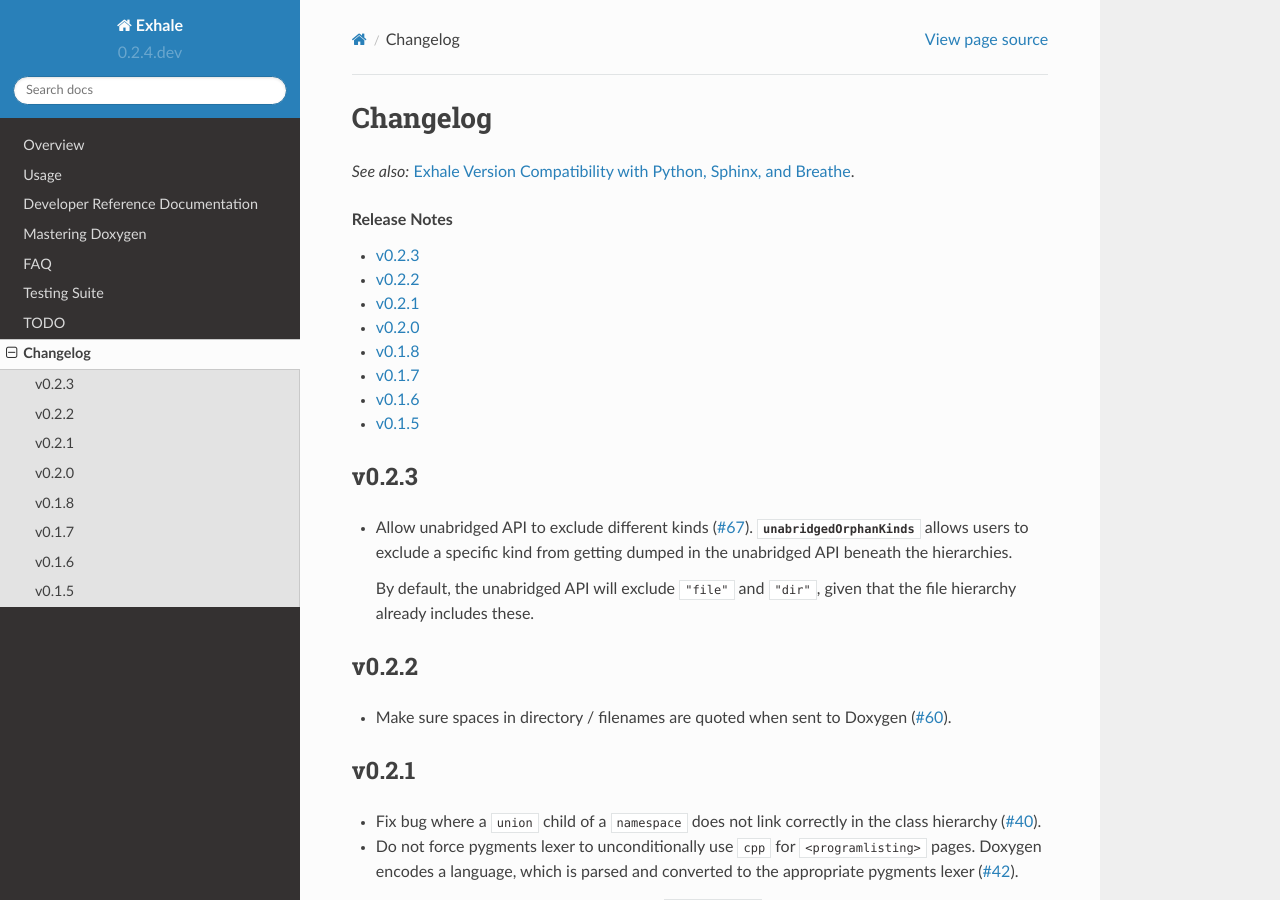
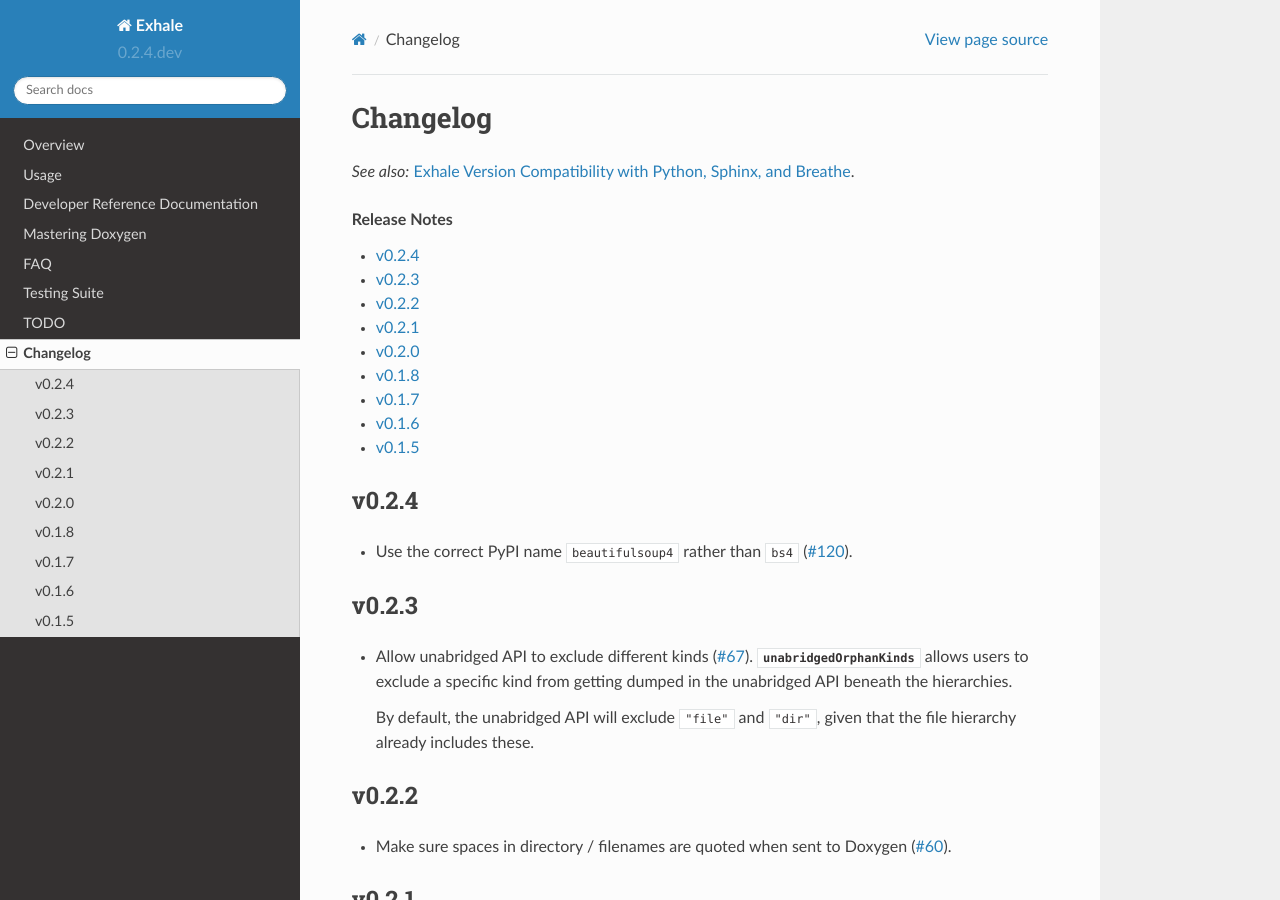
Before and after one commit to svenevs/exhale, a Sphinx documentation site: the page built from docs/changelog.rst, in a window 1280 px wide and 900 px high. Built offline with Sphinx 7.4.7 and the Read the Docs theme 2.0.0, drawn with Linux system fonts in a browser that asks for light colours.

Commit message:
add v0.2.4 changelog

```diff
--- a/docs/changelog.rst
+++ b/docs/changelog.rst
@@ -6,6 +6,11 @@
 .. contents:: Release Notes
    :local:
    :backlinks: none
+
+v0.2.4
+----------------------------------------------------------------------------------------
+
+- Use the correct PyPI name ``beautifulsoup4`` rather than ``bs4`` (:pr:`120`).
 
 v0.2.3
 ----------------------------------------------------------------------------------------
```
